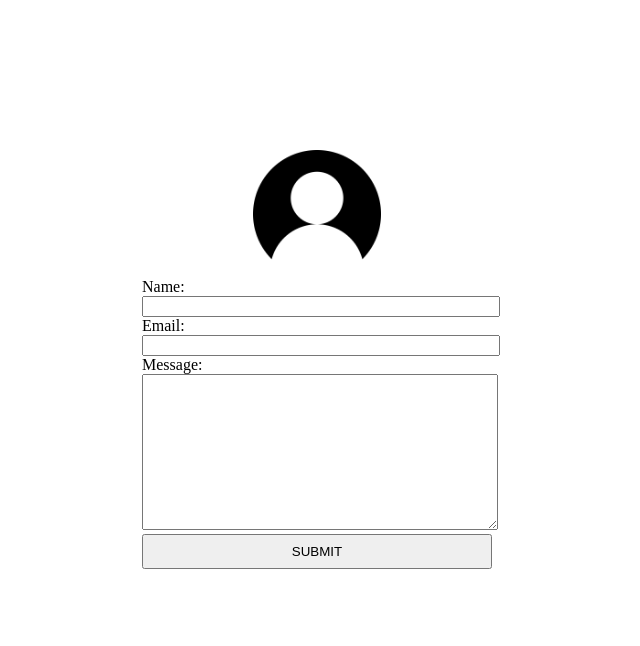
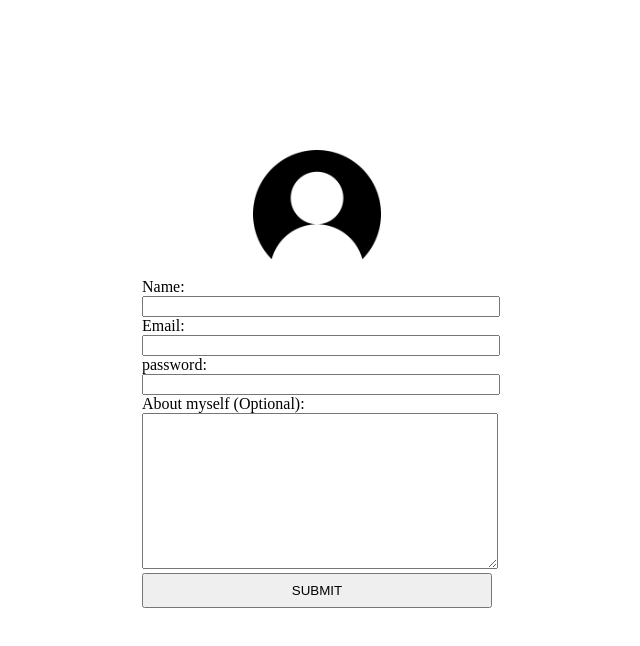
Before and after one commit to CoderBadar/Form, a plain HTML site: page index.html in a window 1280 px wide. Shown: the whole page, without its empty margins (323-963 px from the left). Drawn offline with Linux system fonts and the light colour scheme.

Commit message:
Update index.html

```diff
--- a/index.html
+++ b/index.html
@@ -31,8 +31,10 @@
 	<input type="text" name="name" id="name" required>
 	<label for="email"> Email:</label>
 	<input type="email"name="email"id="email" required>
-	<label for="message">Message:</label>
-	<textarea name="message"name="message"id="message" rows="10"></textarea>
+	 <label for="password">password: </label>
+  <input type="password"name="password"id="password" required>
+	<label for="Optional">About myself (Optional):</label>
+	<textarea name="About myself (Optional)"name="Optional"id="Optional" rows="10"></textarea>
 	<input type="submit"value="submit">
 	<input type="hidden" name="_captcha" value="false">
 	</form>
```
